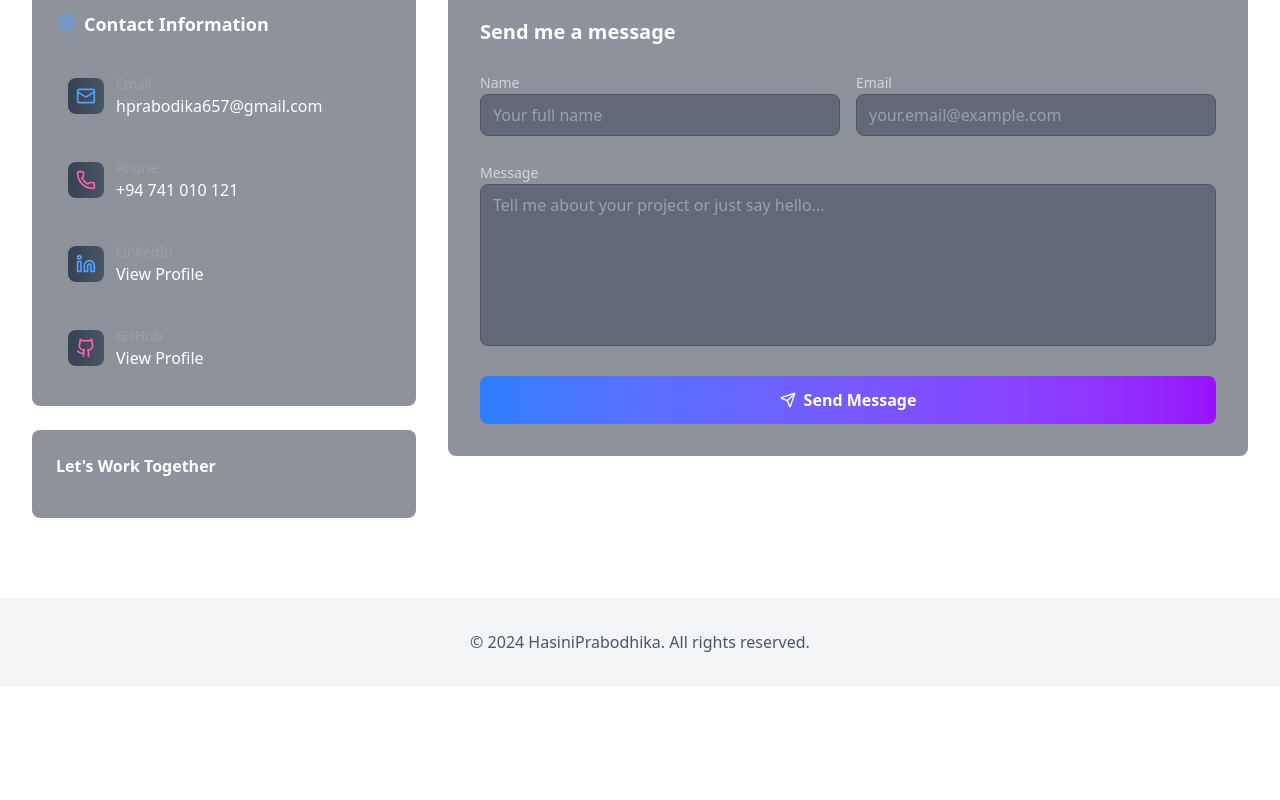
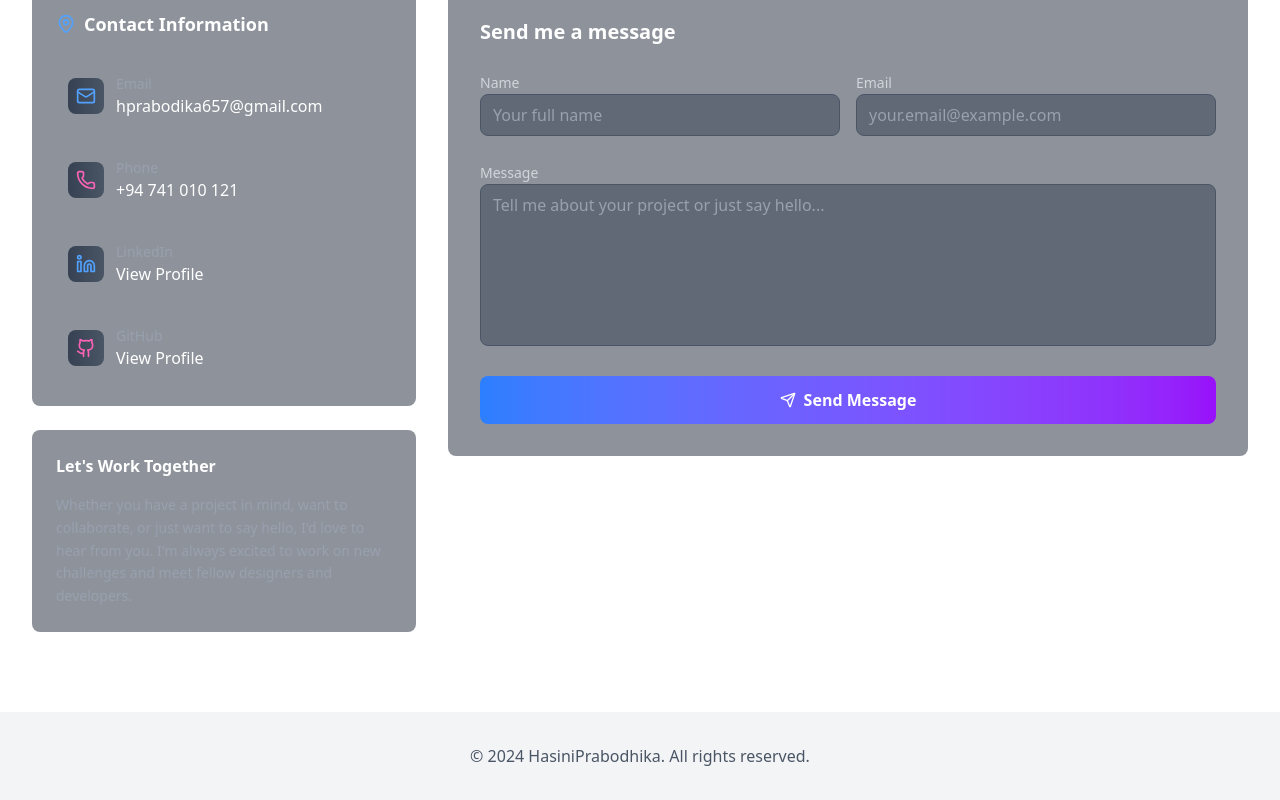
Before and after one commit to ICT-Courses/ict2233-ca-02-HasiniPrabodika, a React (Vite) app in the folder my-portfolio/: page /contact in a window 1280 px wide. Shown: the part 350-1150 px from the top of the page. Before the commit the page ends 1036 px from the top, so only its background shows below. Built offline with nearby package versions, Linux system fonts and the light colour scheme.

Commit message:
Add contact page description paragraph

```diff
--- a/my-portfolio/src/pages/Contact.jsx
+++ b/my-portfolio/src/pages/Contact.jsx
@@ -105,7 +105,9 @@ const Contact = () => {
             <div className="bg-gray-800/50 backdrop-blur-sm rounded-lg p-6">
               <h3 className="font-semibold mb-4 text-white">Let's Work Together</h3>
               <p className="text-sm text-gray-400 leading-relaxed">
-
+               Whether you have a project in mind, want to collaborate, or just want to say hello,
+                I'd love to hear from you. I'm always excited to work on new challenges and meet
+                fellow designers and developers.
               </p>
             </div>
           </div>
```
